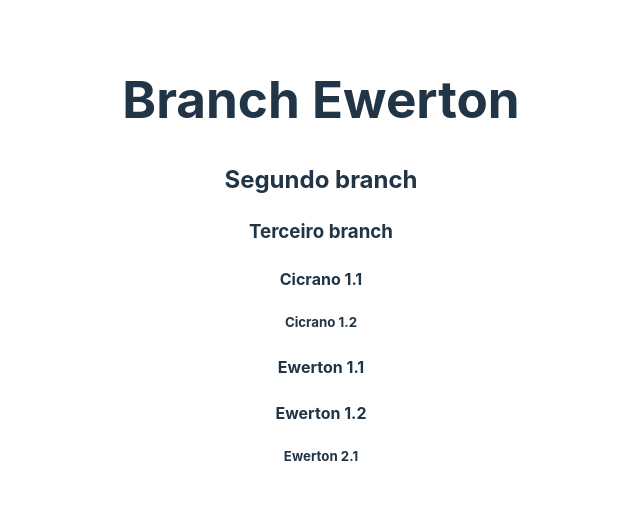
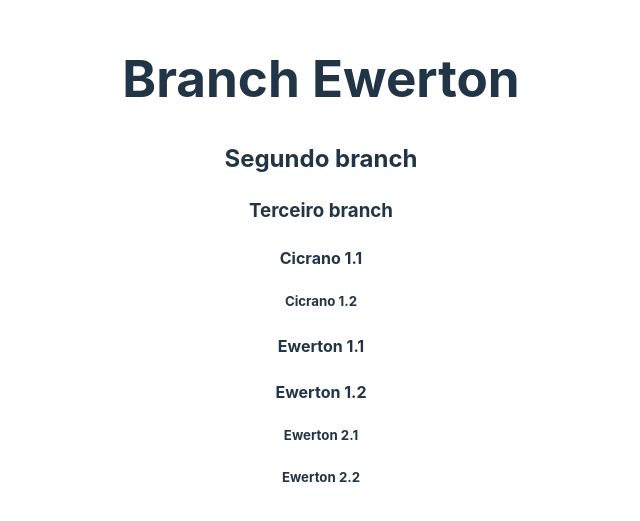
Before and after one commit to cicrano/teste, a React (Vite) app: page / in a window 1280 px wide. Shown: the part 137-658 px from the top of the page, without its empty margins (319-959 px from the left). Built offline with nearby package versions, Linux system fonts and the light colour scheme.

Commit message:
Ewerton 2.2

```diff
--- a/src/App.tsx
+++ b/src/App.tsx
@@ -15,6 +15,7 @@ function App() {
       <h4>Ewerton 1.2</h4>
 
       <h5>Ewerton 2.1</h5>
+      <h5>Ewerton 2.2</h5>
     </>
   )
 }
```
